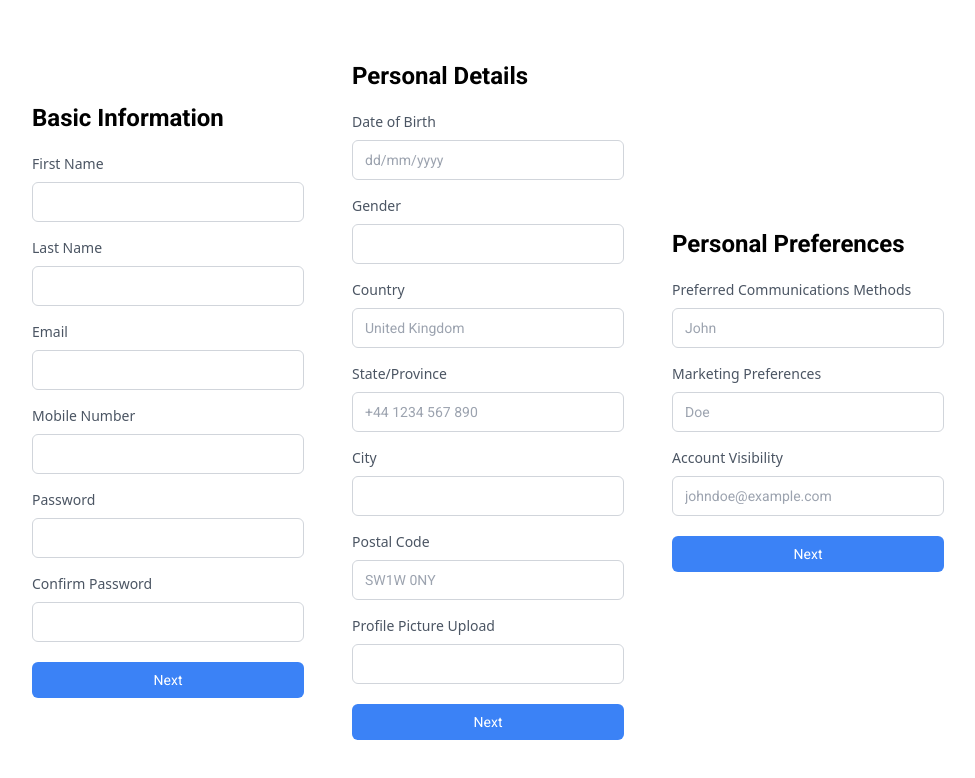
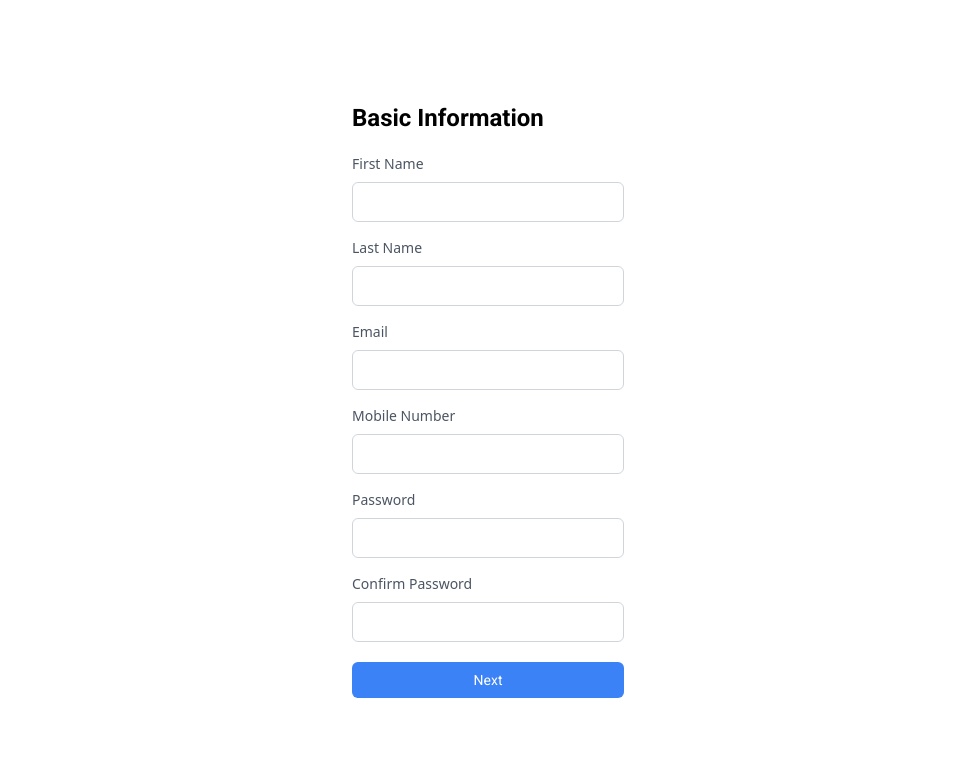
Before and after one commit to KhalidO121/wizard-form, a React (Vite) app: page / in a window 1280 px wide. Shown: the top 778 px of the page, without its empty margins (152-1127 px from the left). Built offline with nearby package versions, Linux system fonts and the light colour scheme.

Commit message:
Working on the flow of the wizard form

```diff
--- a/src/WizardForm/FormOne/index.tsx
+++ b/src/WizardForm/FormOne/index.tsx
@@ -1,15 +1,12 @@
 import TextField from "../../components/Fields/TextField";
 import BaseForm from "../../components/BaseForm";
 
-const FormOne = () => {
-  const validateFormOne = () => {
-    console.log("Hello");
-  };
+const FormOne = ({ handleCompletion }: { handleCompletion: () => void }) => {
   return (
     <BaseForm
       formTitle="Basic Information"
       buttonTitle="Next"
-      submitMethod={validateFormOne}
+      submitMethod={() => handleCompletion()}
     >
       <TextField title="First Name" />
       <TextField title="Last Name" />
--- a/src/WizardForm/FormThree/index.tsx
+++ b/src/WizardForm/FormThree/index.tsx
@@ -1,36 +1,17 @@
-const FormThree = () => {
+import BaseForm from "../../components/BaseForm";
+import TextField from "../../components/Fields/TextField";
+
+const FormThree = ({ handleCompletion }: { handleCompletion: () => void }) => {
   return (
-    <form className="h-auto w-[25vw] p-6 rounded-md">
-      <h1 className="text-2xl font-bold font-roboto">Personal Preferences</h1>
-      <div className="flex flex-col w-full gap-4 my-5">
-        <div className="flex flex-col gap-2">
-          <p className="text-sm text-gray-600">
-            Preferred Communications Methods
-          </p>
-          <input
-            placeholder="John"
-            className="border-gray-300 p-3 font-roboto text-sm placeholder:font-roboto placeholder:text-sm border rounded-md h-10 w-full"
-          />
-        </div>
-        <div className="flex flex-col gap-2">
-          <p className="text-sm text-gray-600">Marketing Preferences</p>
-          <input
-            placeholder="Doe"
-            className="border-gray-300 p-3 font-roboto text-sm placeholder:font-roboto placeholder:text-sm border rounded-md h-10 w-full"
-          />
-        </div>
-        <div className="flex flex-col gap-2">
-          <p className="text-sm text-gray-600">Account Visibility</p>
-          <input
-            placeholder="johndoe@example.com"
-            className="border-gray-300 p-3 font-roboto text-sm placeholder:font-roboto placeholder:text-sm border rounded-md h-10 w-full"
-          />
-        </div>
-      </div>
-      <button className="h-auto w-full bg-blue-500 p-2 rounded-md">
-        <p className="text-white font-roboto text-sm">Next</p>
-      </button>
-    </form>
+    <BaseForm
+      formTitle="Personal Preferences"
+      buttonTitle="Submit"
+      submitMethod={handleCompletion}
+    >
+      <TextField title="Preferred Communications Methods" />
+      <TextField title="Marketing Preferences" />
+      <TextField title="Account Visibility" />
+    </BaseForm>
   );
 };
 
--- a/src/WizardForm/FormTwo/index.tsx
+++ b/src/WizardForm/FormTwo/index.tsx
@@ -1,56 +1,21 @@
-const FormTwo = () => {
+import BaseForm from "../../components/BaseForm";
+import TextField from "../../components/Fields/TextField";
+
+const FormTwo = ({ handleCompletion }: { handleCompletion: () => void }) => {
   return (
-    <form className="h-auto w-[25vw] p-6 rounded-md">
-      <h1 className="text-2xl font-bold font-roboto">Personal Details</h1>
-      <div className="flex flex-col w-full gap-4 my-5">
-        <div className="flex flex-col gap-2">
-          <p className="text-sm text-gray-600">Date of Birth</p>
-          <input
-            placeholder="dd/mm/yyyy"
-            className="border-gray-300 p-3 font-roboto text-sm placeholder:font-roboto placeholder:text-sm border rounded-md h-10 w-full"
-          />
-        </div>
-        <div className="flex flex-col gap-2">
-          <p className="text-sm text-gray-600">Gender</p>
-          <input
-            placeholder=""
-            className="border-gray-300 p-3 font-roboto text-sm placeholder:font-roboto placeholder:text-sm border rounded-md h-10 w-full"
-          />
-        </div>
-        <div className="flex flex-col gap-2">
-          <p className="text-sm text-gray-600">Country</p>
-          <input
-            placeholder="United Kingdom"
-            className="border-gray-300 p-3 font-roboto text-sm placeholder:font-roboto placeholder:text-sm border rounded-md h-10 w-full"
-          />
-        </div>
-        <div className="flex flex-col gap-2">
-          <p className="text-sm text-gray-600">State/Province</p>
-          <input
-            placeholder="+44 1234 567 890"
-            className="border-gray-300 p-3 font-roboto text-sm placeholder:font-roboto placeholder:text-sm border rounded-md h-10 w-full"
-          />
-        </div>
-        <div className="flex flex-col gap-2">
-          <p className="text-sm text-gray-600">City</p>
-          <input className="border-gray-300 p-3 font-roboto text-sm placeholder:font-roboto placeholder:text-sm border rounded-md h-10 w-full" />
-        </div>
-        <div className="flex flex-col gap-2">
-          <p className="text-sm text-gray-600">Postal Code</p>
-          <input
-            placeholder="SW1W 0NY"
-            className="border-gray-300 p-3 font-roboto text-sm placeholder:font-roboto placeholder:text-sm border rounded-md h-10 w-full"
-          />
-        </div>
-        <div className="flex flex-col gap-2">
-          <p className="text-sm text-gray-600">Profile Picture Upload</p>
-          <input className="border-gray-300 p-3 font-roboto text-sm placeholder:font-roboto placeholder:text-sm border rounded-md h-10 w-full" />
-        </div>
-      </div>
-      <button className="h-auto w-full bg-blue-500 p-2 rounded-md">
-        <p className="text-white font-roboto text-sm">Next</p>
-      </button>
-    </form>
+    <BaseForm
+      formTitle="Personal Details"
+      buttonTitle="Next"
+      submitMethod={handleCompletion}
+    >
+      <TextField title="Date of Birth" />
+      <TextField title="Gender" />
+      <TextField title="Country" />
+      <TextField title="State/Province" />
+      <TextField title="City" />
+      <TextField title="Postal Code" />
+      <TextField title="Profile Picture Upload" />
+    </BaseForm>
   );
 };
 
--- a/src/WizardForm/index.tsx
+++ b/src/WizardForm/index.tsx
@@ -1,15 +1,22 @@
+import { useState } from "react";
 import FormOne from "./FormOne";
 import FormThree from "./FormThree";
 import FormTwo from "./FormTwo";
 
 const WizardForm = () => {
-  return (
-    <>
-      <FormOne />
-      <FormTwo />
-      <FormThree />
-    </>
-  );
+  const [pointer, setPointer] = useState(0);
+
+  const triggerNextForm = () => {
+    setPointer(pointer + 1);
+  };
+
+  const forms = [
+    <FormOne handleCompletion={triggerNextForm} />,
+    <FormTwo handleCompletion={triggerNextForm} />,
+    <FormThree handleCompletion={triggerNextForm} />,
+  ];
+
+  return <>{forms[pointer]}</>;
 };
 
 export default WizardForm;
```
